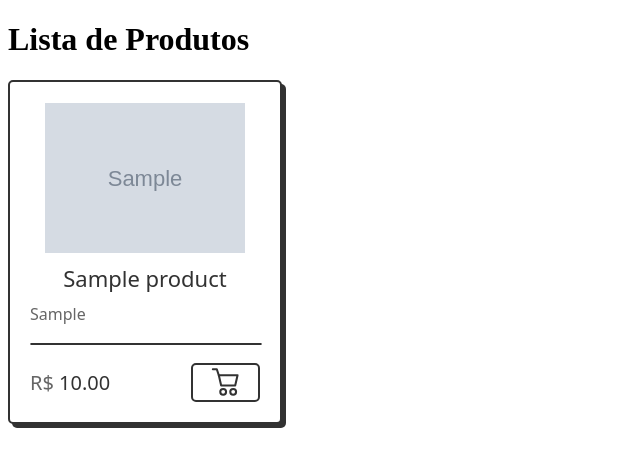
After one commit to Mikael-Adami/Natuilheus, a PHP site: page /functions/card.php in a window 1280 px wide. The commit adds this page. Shown: the top 467 px of the page, without its empty margins (0-640 px from the left). Run offline with PHP 8.4, Linux system fonts and the light colour scheme; tables that the repository leaves empty hold one stand-in row (values such as "Sample post"); grey boxes marked "Sample" are stand-in pictures; some libraries are stand-ins or nearby versions.

Commit message:
otimizações e coisas mais

```diff
--- /dev/null
+++ b/css/card.css
@@ -0,0 +1,103 @@
+.card {
+  --font-color: #323232;
+  --font-color-sub: #666;
+  --bg-color: #fff;
+  --main-color: #323232;
+  --main-focus: #2d8cf0;
+  width: 230px;
+  height: 300px;
+  background: var(--bg-color);
+  border: 2px solid var(--main-color);
+  box-shadow: 4px 4px var(--main-color);
+  border-radius: 5px;
+  display: flex;
+  flex-direction: column;
+  justify-content: flex-start;
+  padding: 20px;
+  gap: 10px;
+  font-family: system-ui, -apple-system, BlinkMacSystemFont, 'Segoe UI', Roboto, Oxygen, Ubuntu, Cantarell, 'Open Sans', 'Helvetica Neue', sans-serif;
+}
+
+.card:last-child {
+  justify-content: flex-end;
+}
+
+.card-img {
+  height: 150px; /* Ajuste a altura desejada para a imagem */
+  overflow: hidden; /* Garante que a imagem não ultrapasse o limite do card */
+  display: flex;
+  justify-content: center;
+  align-items: center;
+}
+
+.card-img img {
+  max-width: 100%; /* Garante que a imagem não ultrapasse a largura do card */
+  max-height: 100%; /* Garante que a imagem não ultrapasse a altura definida para o card-img */
+  object-fit: cover; /* Mantém a proporção da imagem e a corta para ajustar ao tamanho definido */
+}
+
+.card-title {
+  font-size: 22px;
+  font-weight: 500;
+  text-align: center;
+  color: var(--font-color);
+}
+
+.card-subtitle {
+  font-size: 16px;
+  font-weight: 400;
+  color: var(--font-color-sub);
+}
+
+.card-divider {
+  width: 100%;
+  border: 1px solid var(--main-color);
+  border-radius: 50px;
+}
+
+.card-footer {
+  display: flex;
+  flex-direction: row;
+  justify-content: space-between;
+  align-items: center;
+}
+
+.card-price {
+  font-size: 20px;
+  font-weight: 500;
+  color: var(--font-color);
+}
+
+.card-price span {
+  font-size: 20px;
+  font-weight: 500;
+  color: var(--font-color-sub);
+}
+
+.card-btn {
+  height: 35px;
+  background: var(--bg-color);
+  border: 2px solid var(--main-color);
+  border-radius: 5px;
+  padding: 0 15px;
+  transition: all 0.3s;
+}
+
+.card-btn svg {
+  width: 100%;
+  height: 100%;
+  fill: var(--main-color);
+  transition: all 0.3s;
+}
+
+.card-btn:hover {
+  border: 2px solid var(--main-focus);
+}
+
+.card-btn:hover svg {
+  fill: var(--main-focus);
+}
+
+.card-btn:active {
+  transform: translateY(3px);
+}
--- /dev/null
+++ b/functions/card.php
@@ -0,0 +1,49 @@
+<?php
+
+include 'generalFunctions.php';
+$pdo = pdo_connect_mysql();
+
+// Consulta SQL para buscar todos os produtos
+$sql = "SELECT p.id, p.name, p.weight, p.price, pi.filename AS image
+        FROM products p
+        LEFT JOIN products_images pi ON p.id = pi.product_id";
+$stmt = $pdo->query($sql);
+$products = $stmt->fetchAll(PDO::FETCH_ASSOC);
+?>
+
+<!DOCTYPE html>
+<html lang="en">
+<head>
+    <meta charset="UTF-8">
+    <meta name="viewport" content="width=device-width, initial-scale=1.0">
+    <title>Lista de Produtos</title>
+    <link rel="stylesheet" href="../css/card.css">
+    <script src="https://kit.fontawesome.com/7c1502f0ee.js" crossorigin="anonymous"></script>
+<body>
+    <div class="container">
+        <h1>Lista de Produtos</h1>
+        <div class="cards-container">
+            <?php foreach ($products as $product): ?>
+                <div class="card">
+                    <div class="card-img">
+                        <?php if ($product['image']): ?>
+                            <img src="../uploads/<?php echo htmlspecialchars($product['image']); ?>" alt="Product Image">
+                        <?php else: ?>
+                            <div class="placeholder-image">Imagem não disponível</div>
+                        <?php endif; ?>
+                    </div>
+                    <div class="card-title"><?php echo htmlspecialchars($product['name']); ?></div>
+                    <div class="card-subtitle"><?php echo htmlspecialchars($product['weight']); ?></div>
+                    <hr class="card-divider">
+                    <div class="card-footer">
+                        <div class="card-price"><span>R$</span> <?php echo htmlspecialchars($product['price']); ?></div>
+                        <a href="editProduct.php?id=<?php echo $product['id']; ?>" class="card-btn">
+                        <svg xmlns="http://www.w3.org/2000/svg" viewBox="0 0 512 512"><path d="m397.78 316h-205.13a15 15 0 0 1 -14.65-11.67l-34.54-150.48a15 15 0 0 1 14.62-18.36h274.27a15 15 0 0 1 14.65 18.36l-34.6 150.48a15 15 0 0 1 -14.62 11.67zm-193.19-30h181.25l27.67-120.48h-236.6z"></path><path d="m222 450a57.48 57.48 0 1 1 57.48-57.48 57.54 57.54 0 0 1 -57.48 57.48zm0-84.95a27.48 27.48 0 1 0 27.48 27.47 27.5 27.5 0 0 0 -27.48-27.47z"></path><path d="m368.42 450a57.48 57.48 0 1 1 57.48-57.48 57.54 57.54 0 0 1 -57.48 57.48zm0-84.95a27.48 27.48 0 1 0 27.48 27.47 27.5 27.5 0 0 0 -27.48-27.47z"></path><path d="m158.08 165.49a15 15 0 0 1 -14.23-10.26l-25.71-77.23h-47.44a15 15 0 1 1 0-30h58.3a15 15 0 0 1 14.23 10.26l29.13 87.49a15 15 0 0 1 -14.23 19.74z"></path></svg>
+                        </a>
+                    </div>
+                </div>
+            <?php endforeach; ?>
+        </div>
+    </div>
+</body>
+</html>
--- a/sql/createtables.sql
+++ b/sql/createtables.sql
@@ -12,6 +12,7 @@ CREATE TABLE `products_images` (
   `id` int(11) unsigned NOT NULL AUTO_INCREMENT,
   `product_id` int(11) unsigned DEFAULT NULL,
   `filename` varchar(100) DEFAULT NULL,
+  `image_blob` LONGBLOB,
   PRIMARY KEY (`id`),
   KEY `product_id` (`product_id`),
   CONSTRAINT `products_images_ibfk_1` FOREIGN KEY (`product_id`) REFERENCES `products` (`id`) ON DELETE CASCADE ON UPDATE CASCADE
```
Also changed, not shown: functions/addProduct.php (+16 -7 lines), functions/editProduct.php (+27 -2 lines), uploads/Anão-602672773.jpg (deleted), uploads/PB-granola-2-1213972805.jpg (deleted).
